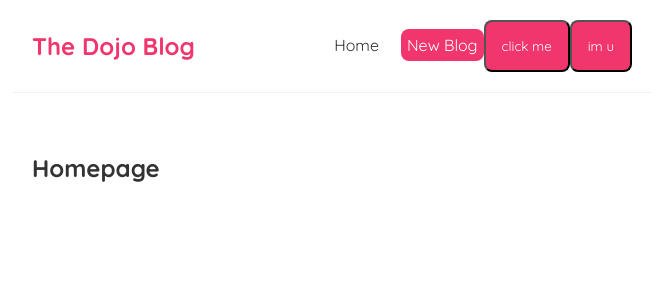
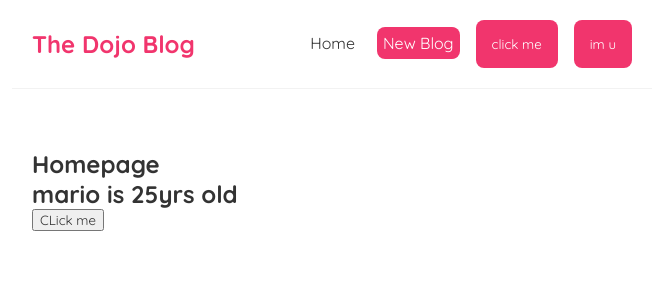
Before and after one commit to Underemployed/react-blog, a React (Create React App) app: page / in a window 1280 px wide. Shown: the top 300 px of the page, without its empty margins (308-971 px from the left). Built offline with nearby package versions, Linux system fonts and the light colour scheme; the HTML template or start-up script is replaced by a standard one.

Commit message:
usestate

```diff
--- a/src/home.js
+++ b/src/home.js
@@ -1,7 +1,31 @@
+import { useState } from "react";
+
+
+
 const Home = () => {
+    // let name = "baaaaaaaaaaaaaaaa";
+    // const handleClick = () => {
+    //     name = (name === "luigi") ? "baaaa" : "luigi"
+    //     console.log(name)
+    // }
+
+    const [name, setName] = useState("mario");
+    const [age, setAge] = useState(25);
+
+    const handleClick = () => {
+        setName("luigi")
+        setAge(31)
+    }
+
+
+
     return (
         <div className="home">
             <h2>Homepage</h2>
+            <h2>{name} is {age}yrs old</h2>
+            <button onClick={
+                handleClick
+            }>CLick me</button>
         </div>
     );
 }
--- a/src/index.css
+++ b/src/index.css
@@ -39,4 +39,6 @@
   background-color: #f1356d;
   border-radius: 8px;
   padding: 1rem;
+  border: none;
+  margin-left: 1rem;
 }
```
